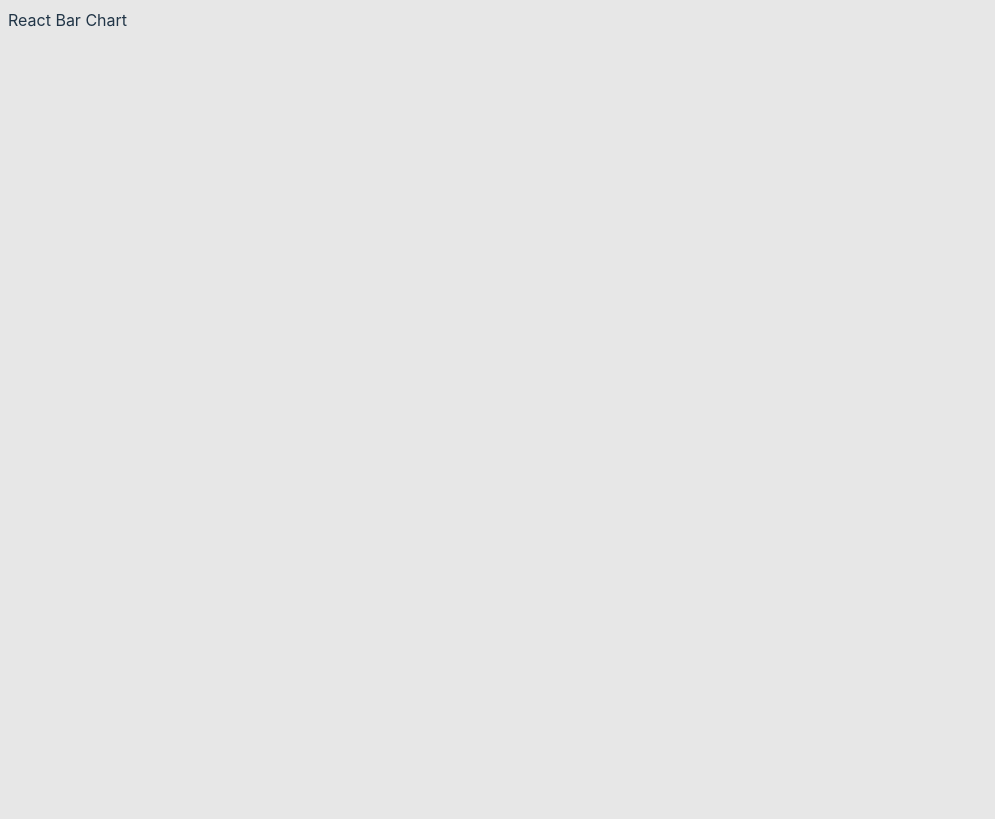
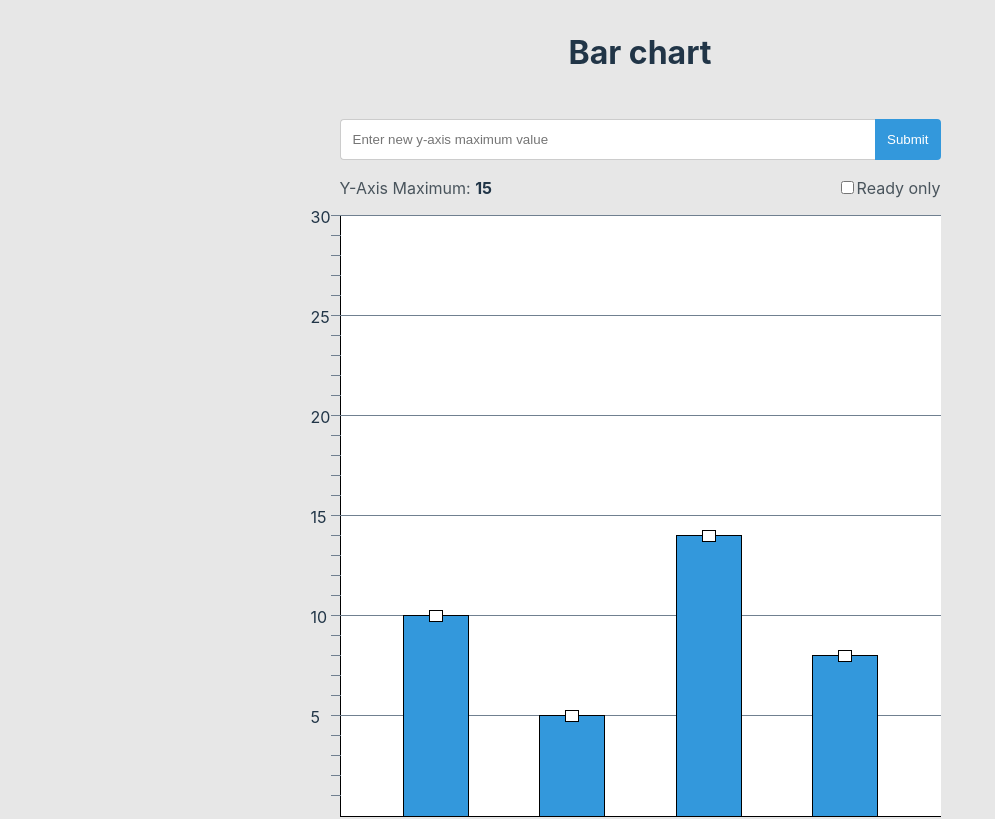
Before and after one commit to ooanishoo/react-bar-chart, a React (Vite) app: page / in a window 1280 px wide. Shown: the top 819 px of the page, without its empty margins (0-995 px from the left). Built offline with nearby package versions, Linux system fonts and the light colour scheme.

Commit message:
feat(App): render multiple bar charts from App component

```diff
--- a/src/pages/App.tsx
+++ b/src/pages/App.tsx
@@ -1,7 +1,30 @@
 import { ReactElement } from 'react'
+import styled from 'styled-components'
+import BarChartContainer from '@/components/BarChartContainer'
+import { mockData1, mockData2 } from '@/data'
+
+const StyledWrapper = styled.div`
+  display: flex;
+  flex-direction: column;
+  justify-content: center;
+  align-items: center;
+  gap: 20px;
+`
 
 const App = (): ReactElement => {
-  return <>{'React Bar Chart'}</>
+  return (
+    <StyledWrapper>
+      <BarChartContainer />
+      <BarChartContainer data={mockData1} />
+      <BarChartContainer
+        data={mockData2}
+        dimension={{
+          width: 700,
+          height: 500
+        }}
+      />
+    </StyledWrapper>
+  )
 }
 
 export default App
```
